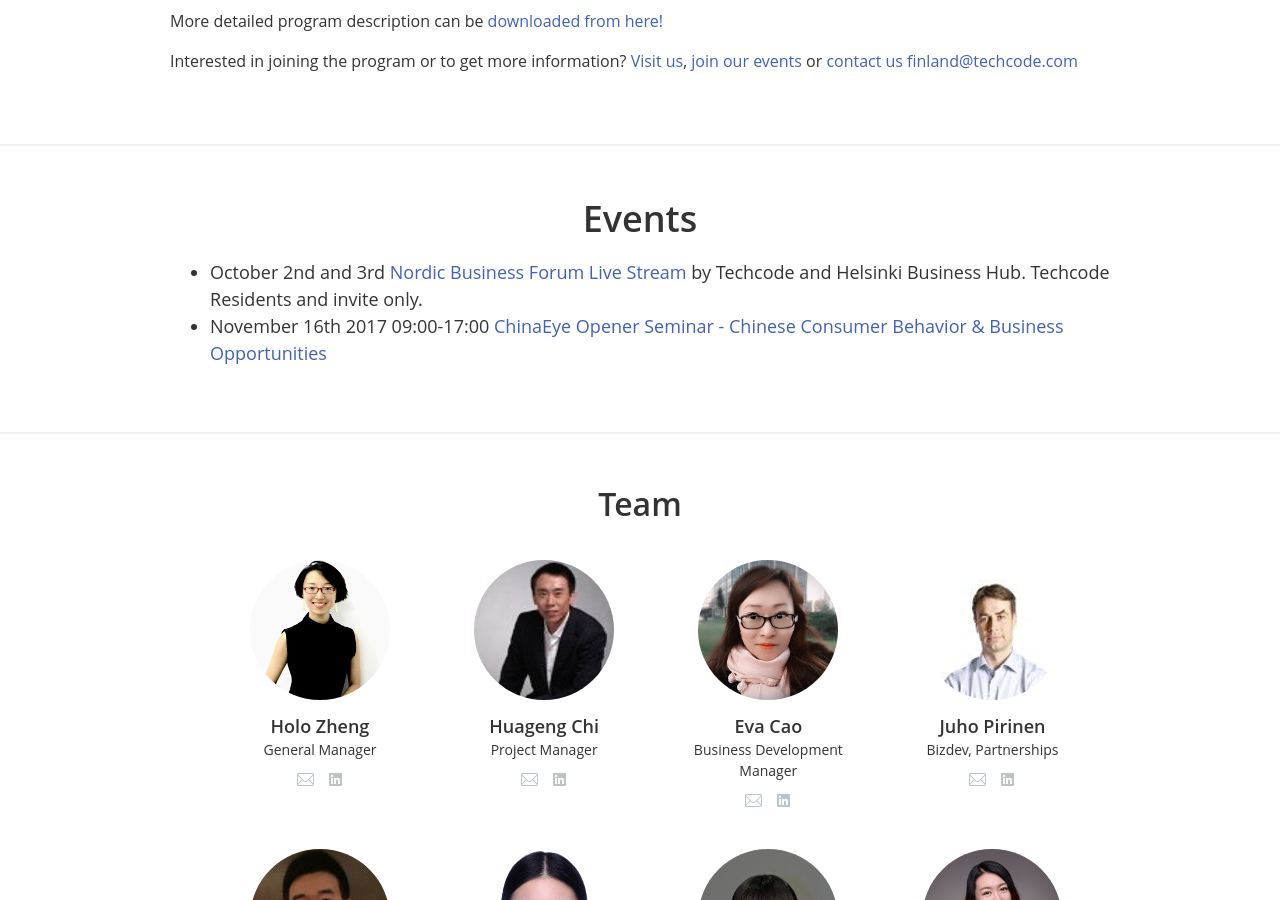
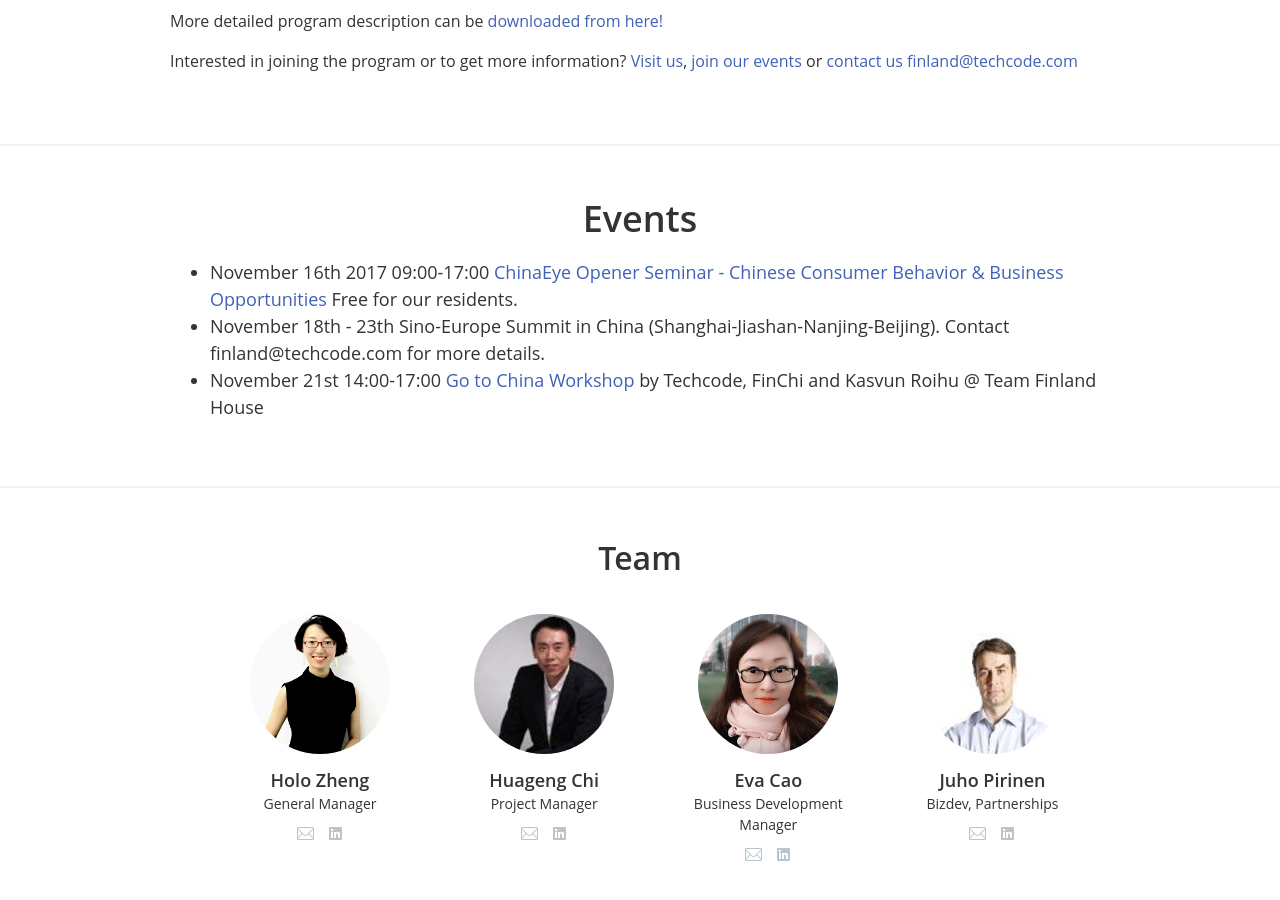
Before and after one commit to techcodefinland/techcode.fi, a Jekyll site: the page built from index.html, in a window 1280 px wide and 900 px high, scrolled down 2451 px. Built offline with Jekyll 4.4.1, drawn with Linux system fonts in a browser that asks for light colours; nearby versions of some CDN libraries.

Commit message:
Update events.md

```diff
--- a/_includes/events.md
+++ b/_includes/events.md
@@ -1,2 +1,3 @@
-- October 2nd and 3rd [Nordic Business Forum Live Stream](https://www.nbforum.com/nbf2017/) by Techcode and Helsinki Business Hub. Techcode Residents and invite only.
-- November 16th 2017 09:00-17:00 [ChinaEye Opener Seminar - Chinese Consumer Behavior & Business Opportunities](https://www.eventbrite.co.uk/e/seminar-chinese-consumer-behaviors-business-opportunities-tickets-37659012119#tickets)
+- November 16th 2017 09:00-17:00 [ChinaEye Opener Seminar - Chinese Consumer Behavior & Business Opportunities](https://www.eventbrite.co.uk/e/seminar-chinese-consumer-behaviors-business-opportunities-tickets-37659012119#tickets) Free for our residents.
+- November 18th - 23th Sino-Europe Summit in China (Shanghai-Jiashan-Nanjing-Beijing). Contact finland@techcode.com for more details.
+- November 21st 14:00-17:00 [Go to China Workshop](https://www.roihu.com/event/go-china-workshop/) by Techcode, FinChi and Kasvun Roihu @ Team Finland House
```
